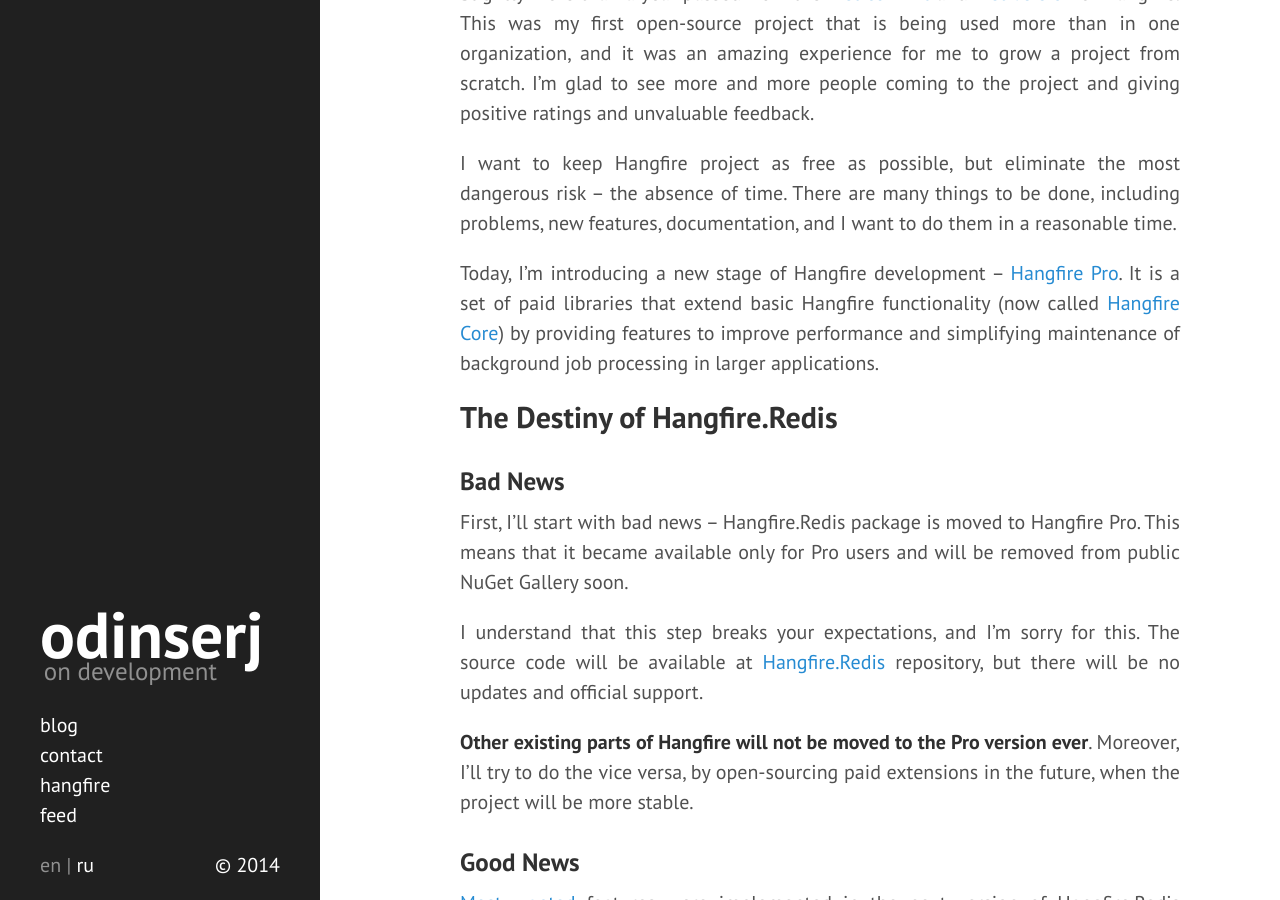
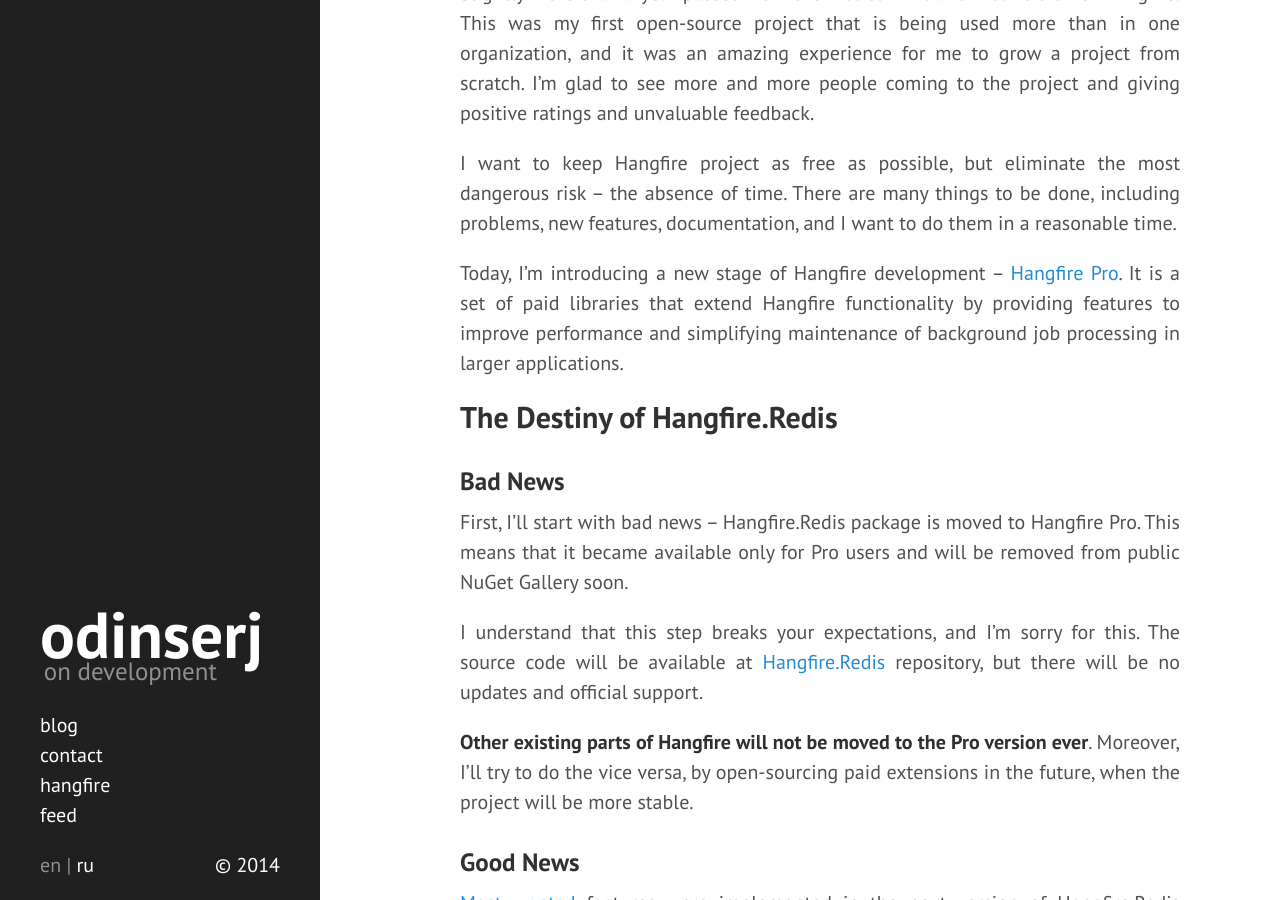
Before and after one commit to odinserj/odinserj.net, a Jekyll site: the page built from _posts/2014-11-15-hangfire-pro.md, in a window 1280 px wide and 900 px high, scrolled down 625 px. Built offline with Jekyll 4.4.1, drawn with Linux system fonts in a browser that asks for light colours; Markdown is read by kramdown in place of the engine named in the settings; comment, search, counter and statistics services are not loaded; some of the changed text lies outside the part shown.

Commit message:
Update 2014-11-15-hangfire-pro.md

```diff
--- a/_posts/2014-11-15-hangfire-pro.md
+++ b/_posts/2014-11-15-hangfire-pro.md
@@ -19,7 +19,7 @@ Slightly more than a year passed from the [first commit](https://github.com/Hang
 
 I want to keep Hangfire project as free as possible, but eliminate the most dangerous risk – the absence of time. There are many things to be done, including problems, new features, documentation, and I want to do them in a reasonable time.
 
-Today, I'm introducing a new stage of Hangfire development – [Hangfire Pro](http://hangfire.io/pro/). It is a set of paid libraries that extend basic Hangfire functionality (now called [Hangfire Core](http://hangfire.io/core/)) by providing features to improve performance and simplifying maintenance of background job processing in larger applications.
+Today, I'm introducing a new stage of Hangfire development – [Hangfire Pro](http://hangfire.io/pro/). It is a set of paid libraries that extend Hangfire functionality by providing features to improve performance and simplifying maintenance of background job processing in larger applications.
 
 ## The Destiny of Hangfire.Redis
 
@@ -48,7 +48,7 @@ Hangfire Pro is available through the subscriptions you can buy at the [official
 
 * Access to Hangfire Pro package **binaries** and **sources** on the private GitHub repository.
 * Access to **priority and private support** by dedicated e-mail (public forum discussions will be always free).
-* Use Hangfire Core under **EULA** for organizations that don't want to use open-source licenses.
+* Use Hangfire under **EULA** for organizations that don't want to use open-source licenses.
 
 ## Hangfire Pro Roadmap
 
```
